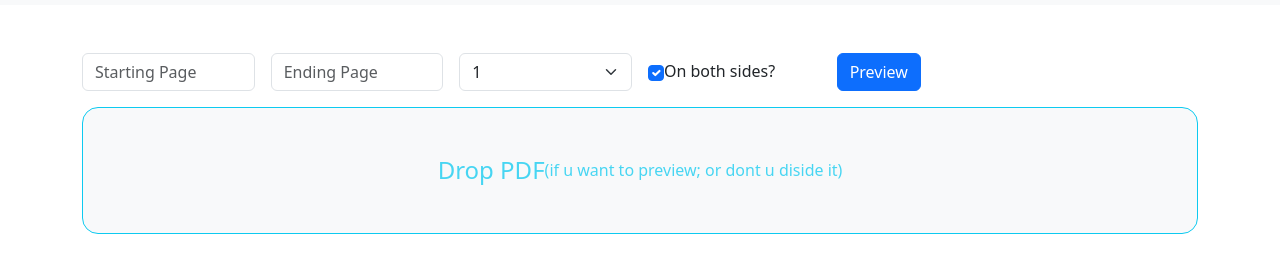
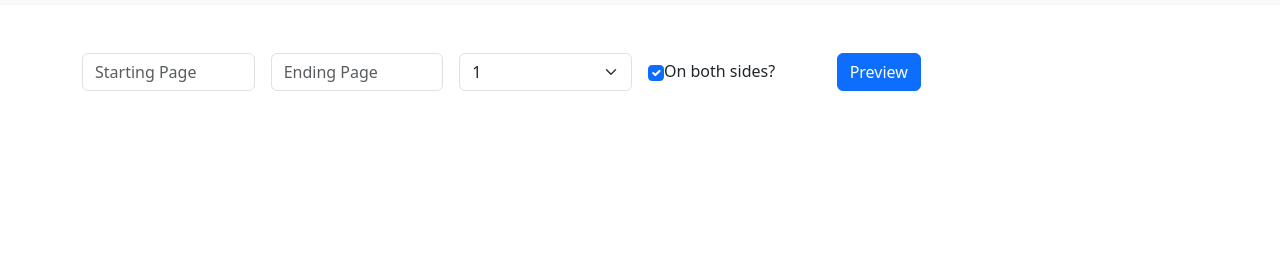
Before and after one commit to KhanUz/PDF-page-calculator, a website built with webpack: page dist/index.html in a window 1280 px wide. Shown: the part 49-322 px from the top of the page. Built offline with nearby package versions, Linux system fonts and the light colour scheme.

Commit message:
Update index.html

```diff
--- a/dist/index.html
+++ b/dist/index.html
@@ -62,12 +62,7 @@
         <div id="copyBar">
 
         </div>
-        <div id="uploadBar">
-            <div id="dropArea" class="border border-1 rounded-4 border-info bg-body-tertiary w-100 my-3 ">
-                <p class="text-center text-info opacity-75  h4 d-flex justify-content-center align-items-center m-5 ">
-                    Drop PDF <small class="small fs-6"> (if u want to preview; or dont u diside it)</small></p>
-            </div>
-        </div>
+
 
 
 
```
